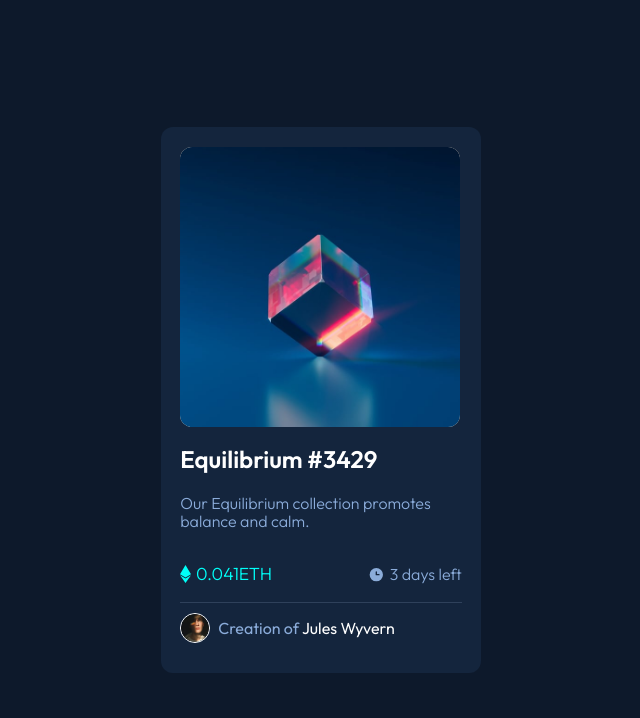
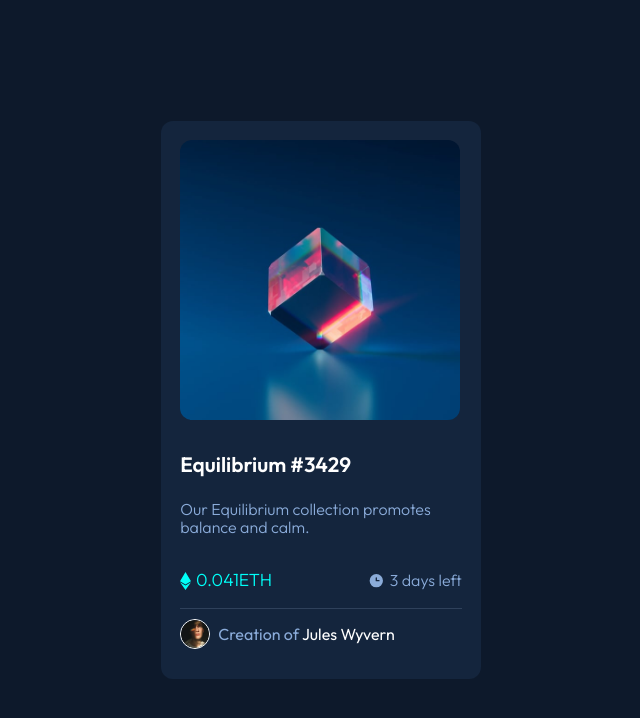
Before and after one commit to Alejosv07/Frontend-Mentor----NFT-preview-card-component-, a plain HTML site: page index.html in a window 1280 px wide. Shown: the whole page, without its empty margins (319-959 px from the left). Drawn offline with Linux system fonts and the light colour scheme.

Commit message:
update problem ACCESSIBILITY

```diff
--- a/css/style.css
+++ b/css/style.css
@@ -35,7 +35,6 @@
     position: relative;
     margin: 0;
     width: 280px;
-    background-color: antiquewhite;
     border-radius: 12px;
 }
 
@@ -74,6 +73,7 @@
 
 .card__title{
     color: white;
+    font-size: 1.3rem;
     font-weight: 600;
 }
 
--- a/index.html
+++ b/index.html
@@ -18,6 +18,8 @@
   <title>Frontend Mentor | NFT preview card component</title>
 </head>
 <body class="body">
+  <main class="main">
+
     <!-- card -->
     <div class="card">
       <!-- card img -->
@@ -30,7 +32,7 @@
       <!-- end card img -->
       <!-- card texts -->
       <div class="card__texts">
-      <h2><a href="#" class="card__title link">Equilibrium #3429</a></h2>
+        <h1><a href="#" class="card__title link">Equilibrium #3429</a></h1>
         <p class="text">Our Equilibrium collection promotes
           balance and calm.
         </p>
@@ -54,5 +56,6 @@
       <!-- end card footer -->
     </div>
     <!-- end card -->
+  </main>
 </body>
 </html>
```
Lines whose indentation alone changed are shown as unchanged.
